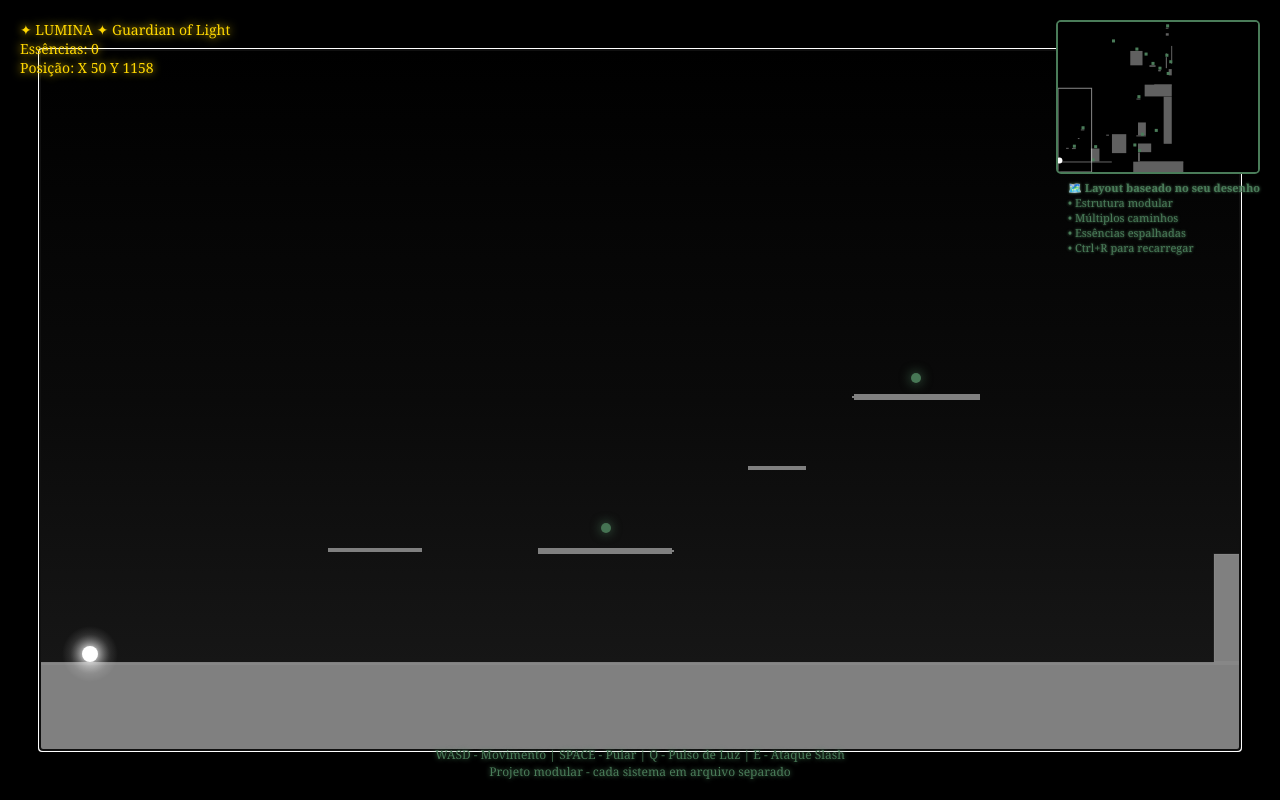
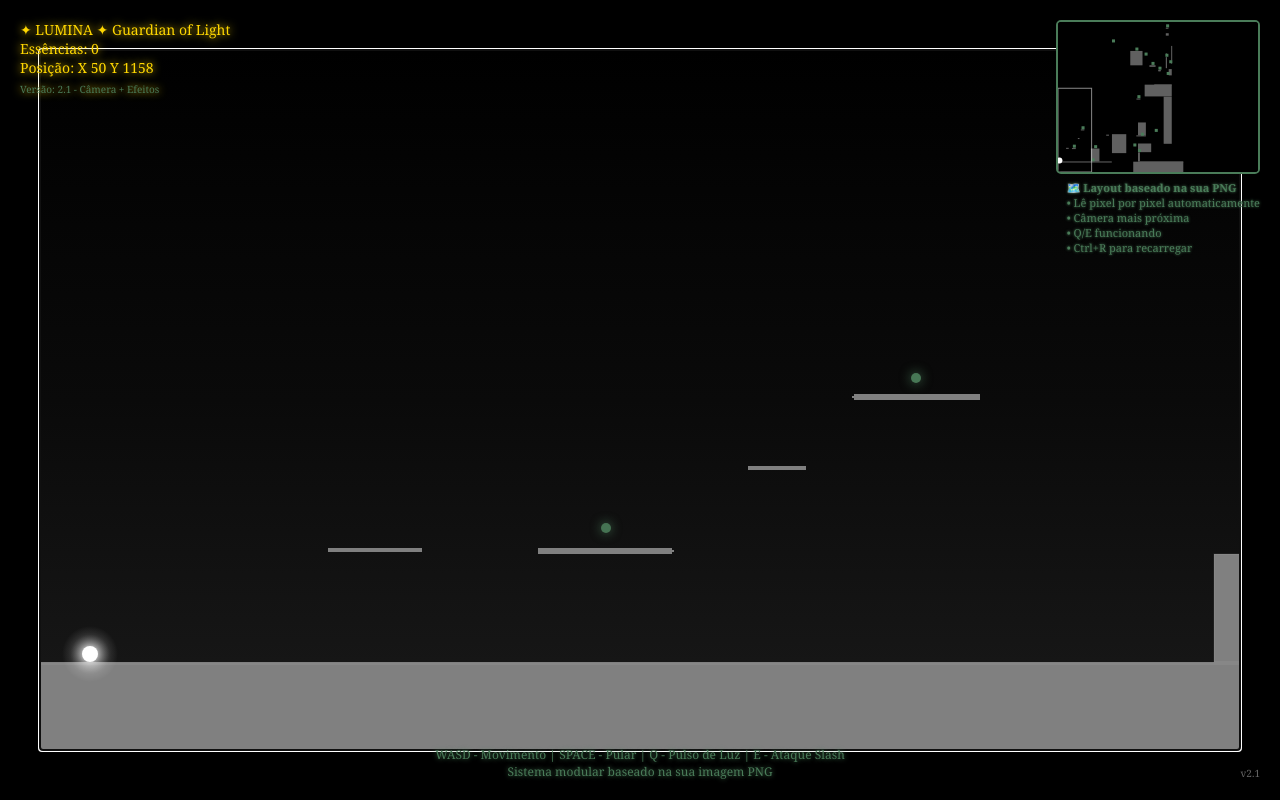
Before and after one commit to klaus-deor/lumina-metroidvania, a plain HTML site: page index.html in a window 1280 px wide. Drawn offline with Linux system fonts and the light colour scheme.

Commit message:
🔄 FORÇAR ATUALIZAÇÃO - Cache busting v2.1

```diff
--- a/index.html
+++ b/index.html
@@ -65,6 +65,14 @@
             max-width: 200px;
             text-shadow: 0 0 3px #4a7c59;
         }
+
+        .version {
+            position: absolute;
+            bottom: 20px;
+            right: 20px;
+            color: #666;
+            font-size: 10px;
+        }
     </style>
 </head>
 <body>
@@ -72,24 +80,27 @@
         <div>✦ LUMINA ✦ Guardian of Light</div>
         <div>Essências: <span id="essenceCount">0</span></div>
         <div>Posição: X <span id="posX">100</span> Y <span id="posY">900</span></div>
+        <div style="color: #4a7c59; font-size: 10px; margin-top: 5px;">Versão: 2.1 - Câmera + Efeitos</div>
     </div>
 
     <canvas id="gameCanvas" width="1200" height="700"></canvas>
     <canvas id="minimap" class="minimap" width="200" height="150"></canvas>
 
     <div class="info">
-        <div><strong>🗺️ Layout baseado no seu desenho</strong></div>
-        <div>• Estrutura modular</div>
-        <div>• Múltiplos caminhos</div>
-        <div>• Essências espalhadas</div>
+        <div><strong>🗺️ Layout baseado na sua PNG</strong></div>
+        <div>• Lê pixel por pixel automaticamente</div>
+        <div>• Câmera mais próxima</div>
+        <div>• Q/E funcionando</div>
         <div>• Ctrl+R para recarregar</div>
     </div>
 
     <div class="controls">
         <div>WASD - Movimento | SPACE - Pular | Q - Pulso de Luz | E - Ataque Slash</div>
-        <div>Projeto modular - cada sistema em arquivo separado</div>
+        <div>Sistema modular baseado na sua imagem PNG</div>
     </div>
 
-    <script type="module" src="js/game.js"></script>
+    <div class="version">v2.1</div>
+
+    <script type="module" src="js/game.js?v=21"></script>
 </body>
 </html>
```
